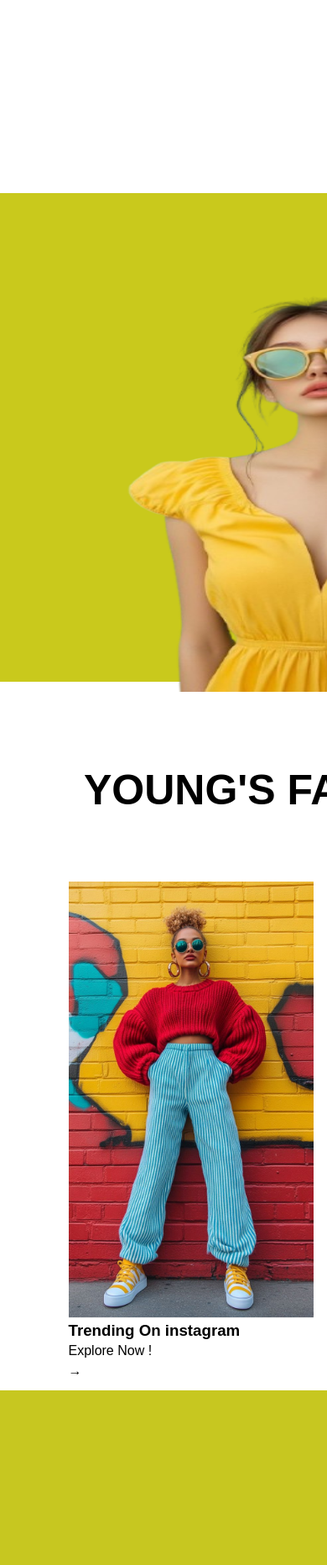
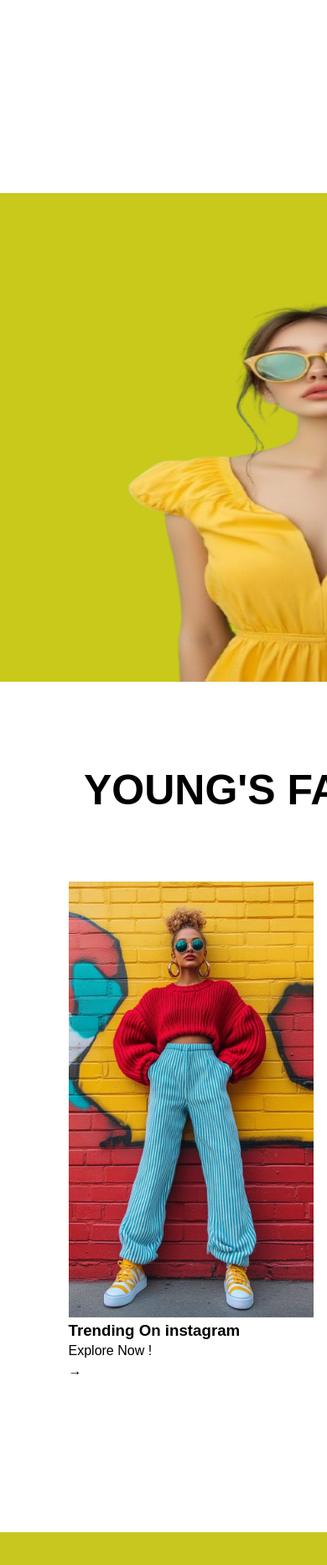
Before and after one commit to vedantankar1234/fashion-site, a plain HTML site: page index.html in a window 390 px wide. Shown: the part 2040-3904 px from the top of the page at 84% size. Drawn offline with Linux system fonts and the light colour scheme.

Commit message:
update media query

```diff
--- a/fashion.css
+++ b/fashion.css
@@ -401,11 +401,11 @@
             width: 350%;
           }
           .img3{
-            height: 610px;
+            height: 585px;
           }
           #sec4{
             width: 350%;
-            height: 100vh;
+            height: 120vh;
           }
           .as4{
             gap: 50px;
```
